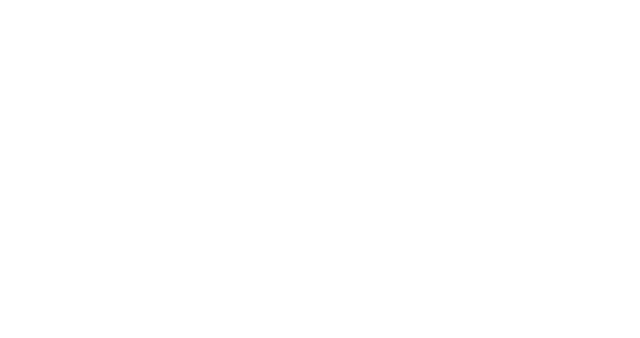
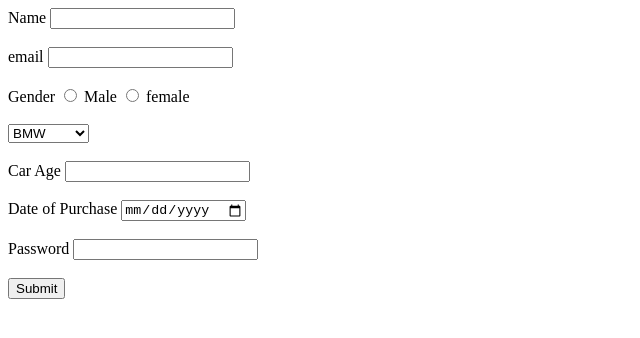
Before and after one commit to acciojob/car-insurance-form-Sagar-Kumar01, a website: page main.html in a window 1280 px wide. Shown: the whole page, without its empty margins (0-640 px from the left). Drawn offline with Linux system fonts and the light colour scheme.

Commit message:
created a submission

```diff
--- a/main.html
+++ b/main.html
@@ -8,6 +8,56 @@
 
 <body>
 	<!-- the entire body must be written by student -->
+	<form>
+	<label for="name">Name</label>
+	<input type="text" id="name" required>
+	<br>
+	<br>
+	<label for="name">email</label>
+	<input type="email" id="email" required>
+	<br>
+	<br>
+	<label for="gender">Gender</label>
+	<input type="radio" required name="gender" id="male">
+	<label for="male">Male</label>
+	<input type="radio" required name="gender" id="female">
+	<label for="female">female</label>
+
+	<br>
+	<br>
+
+	<select id="cars">
+		<option>BMW</option>
+		<option>Audi</option>
+		<option>Mercedez</option>
+	</select>
+
+	<br>
+	<br>
+
+	<label for="carage">Car Age</label>
+	<input type="Number" required id="carage">
+
+	<br>
+	<br>
+
+	<label for="dop">Date of Purchase</label>
+	<input type="date" id="dop" required>
+
+	<br>
+	<br>
+
+	<label for="password">Password</label>
+	<input type="password" required id="password">
+
+	<br>
+	<br>
+
+	<button type="submit">Submit</button>
+
+		</form>
+
+
     <script type="text/javascript" src="./script.js">
 </script>
 
```
